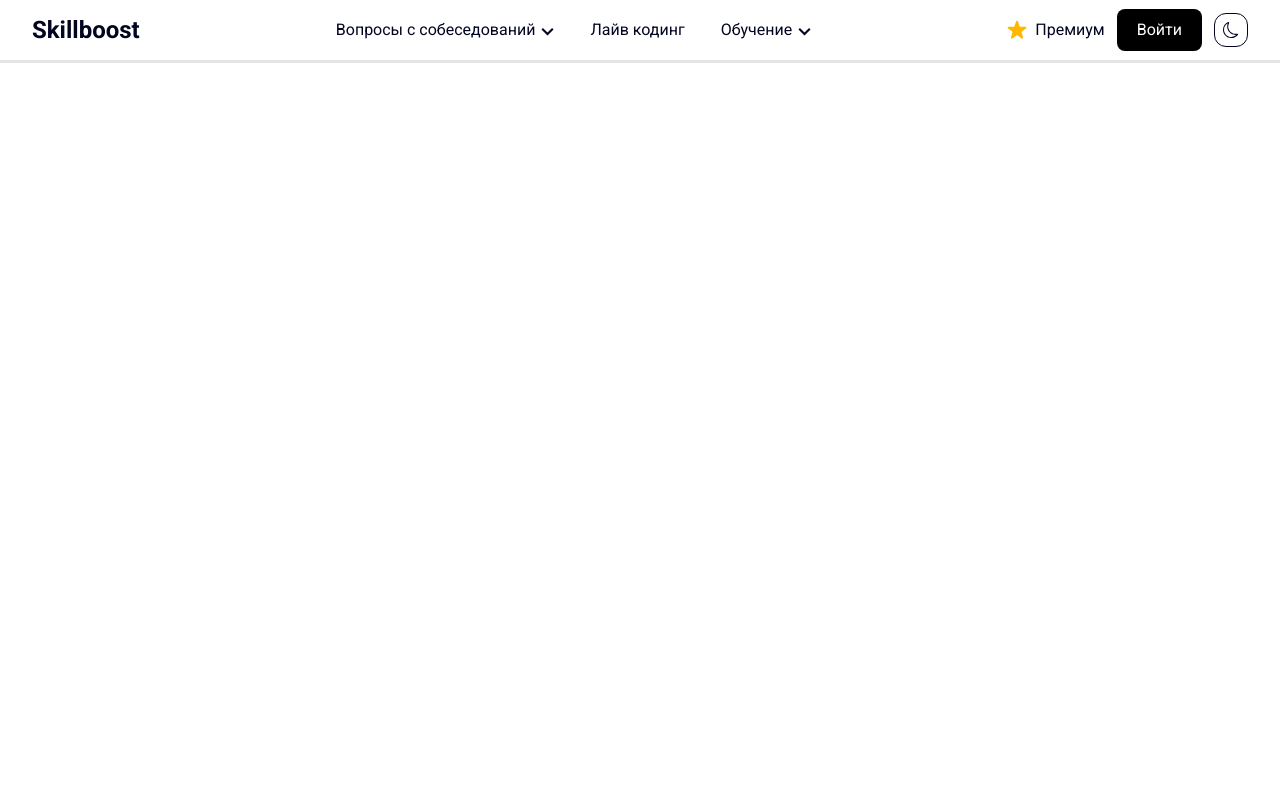
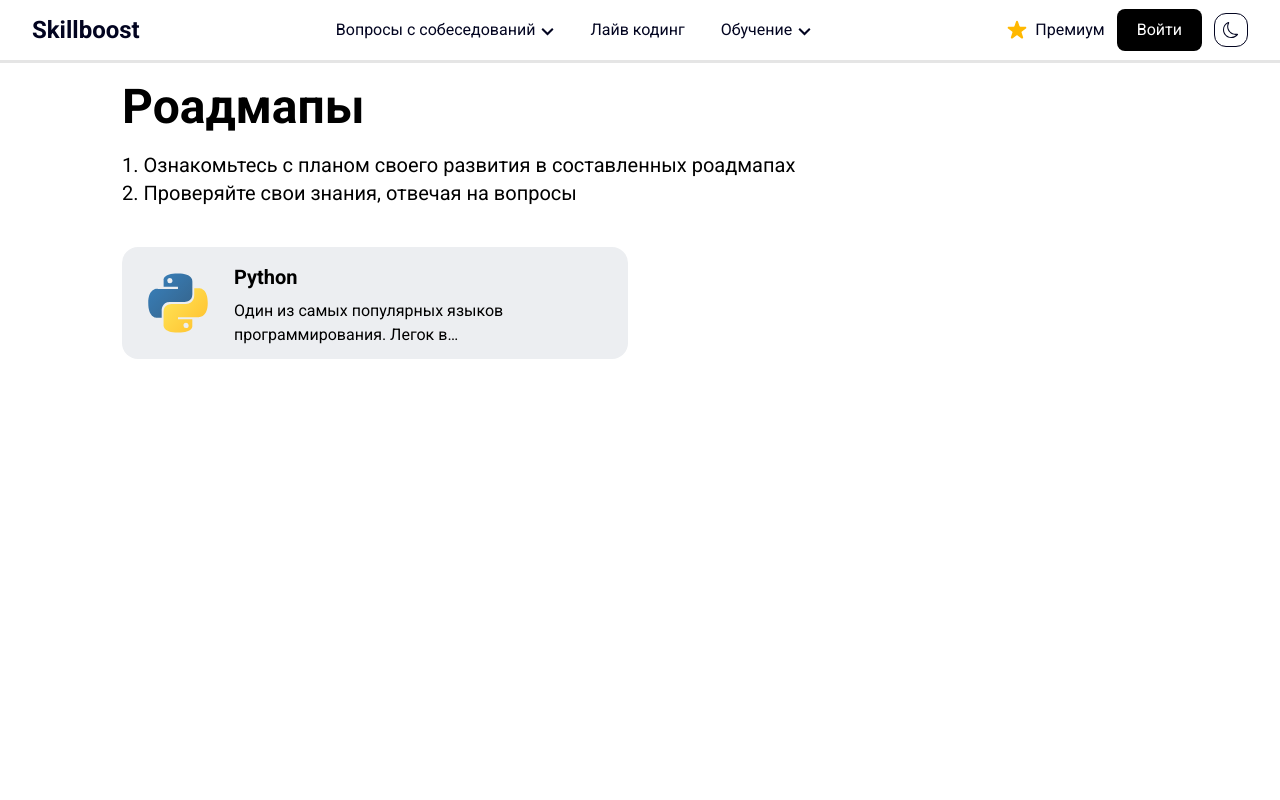
Before and after one commit to akram0vl6/Skillboost, a React (Vite) app in the folder client/: page /roadmaps in a window 1280 px wide. Shown: the top 800 px of the page. Built offline with nearby package versions, Linux system fonts and the light colour scheme; a web font is replaced by a local one.

Commit message:
Roadmaps

```diff
--- a/client/package.json
+++ b/client/package.json
@@ -17,7 +17,8 @@
     "react-dom": "^19.0.0",
     "react-icons": "^5.5.0",
     "react-redux": "^9.2.0",
-    "react-router-dom": "^7.1.5"
+    "react-router-dom": "^7.1.5",
+    "roadmap-builder": "^1.0.5"
   },
   "devDependencies": {
     "@eslint/js": "^9.19.0",
--- a/client/src/components/App.jsx
+++ b/client/src/components/App.jsx
@@ -15,6 +15,8 @@ import Results from "../pages/Results.jsx";
 import QuestionsPage from "../pages/QuestionsPage.jsx";
 import TestTasks from "../pages/TestTasks.jsx";
 import TestTask from "../ui/TestTask.jsx";
+import Roadmaps from "../pages/Roadmaps.jsx";
+import Roadmap from "../ui/Roadmap.jsx";
 
 const App = () => {
 
@@ -39,6 +41,8 @@ const App = () => {
           <Route path="/results" element={<Results />} />
           <Route path="/test-tasks" element={<TestTasks />} />
           <Route path="/test-tasks/:id" element={<TestTask />} />
+          <Route path="/roadmaps" element={<Roadmaps />} />
+          <Route path="/roadmaps/:tech" element={<Roadmap />} />
         </Routes>
       </div>
 
--- a/client/src/data/headerData.js
+++ b/client/src/data/headerData.js
@@ -17,8 +17,8 @@ export  const interview = [
     // { name: "Топы вопросов", path: "/podborki_voprosov" },
   ];
 export  const learning = [
-    // { name: "Роадмапы", path: "/roadmaps" },
-    { name: "Пет-проекты", path: "/projects" },
+    { name: "Роадмапы", path: "/roadmaps" },
+    // { name: "Пет-проекты", path: "/projects" },
     { name: "Тестовые задания", path: "/test-tasks" },
     // { name: "Напарники", path: "/naparniki" },
   ];
--- /dev/null
+++ b/client/src/data/roadmapData.js
@@ -0,0 +1,7 @@
+export const roadmaps = [
+    { id: 1, name: "Python", path: "python", title: "Один из самых популярных языков программирования. Легок в изучении и прост в применении.", img: "./img/tehnalogi/python.svg", roadmap: "../src/assets/img/Python.png" },
+    // { name: "Java", path: "Java", title: " Кроссплатформенный язык программирования для разработки мобильных и веб-приложений", img: "./img/tehnalogi/java.webp"  },
+    // { name: "C#", path: "Csharp", title: "C# — универсальный язык программирования от Microsoft, используемый для разработки приложений, игр и веб-сервисов на платформе .NET", img: "./img/tehnalogi/csharp.svg"  },
+    // { name: "C++", path: "Cpp", title: "Мощный, универсальный язык для высокопроизводительных систем и приложений", img: "./img/tehnalogi/cpp.webp"  },
+    // { name: "Golang", path: "Golang", title: "Быстрый, простой, безопасный язык для серверных приложений и микросервисов", img: "./img/tehnalogi/golang.webp" },
+  ];
--- /dev/null
+++ b/client/src/pages/Roadmaps.jsx
@@ -0,0 +1,62 @@
+import React from 'react'
+import { Link } from 'react-router-dom';
+import { roadmaps } from '../data/roadmapData';
+
+const Roadmaps = () => {
+
+  return (
+    <div>
+        <div className="mb-5">
+            <h1 className="lg:text-5xl text-4xl font-bold mb-5">
+            Роадмапы
+            </h1>
+            <h2 className="text-xl leading-7">
+            1. Ознакомьтесь с планом своего развития в составленных роадмапах
+            </h2>
+            <h2 className="text-xl leading-7">
+            2. Проверяйте свои знания, отвечая на вопросы
+            </h2>
+          </div>
+          <div className="mb-10 mt-10 w-full relative">
+            <div className="grid grid-cols-1 lg:grid-cols-2 gap-6">
+              {roadmaps.map((card) => (
+
+              <Link
+                to={`/roadmaps/${card.path}`}
+                className="group/link duration-150"
+                aria-label={`Перейти на базу вопросов по теме ${card.name}`}
+              >
+                <section className="min-w-[328px] sm:w-full h-[112px] bg-[var(--bg-03)] dark:bg-st-white-T5 rounded-2xl gap-2 p-3 sm:gap-4 sm:px-4 sm:py-4 flex justify-between">
+                  <section className="flex gap-4">
+                    <div className="bg-st-black-10 dark:bg-st-white-T10 w-20 h-20 rounded-[20px] flex justify-center items-center p-1.5">
+                      <img
+                        className="w-full h-full object-contain"
+                        src={`${card.img}`}
+                        alt="Python"
+                      />
+                    </div>
+                    <div className="max-w-[275px] flex-1">
+                      <h3 className="font-bold text-base sm:text-xl mb-2 line-clamp-1">
+                        {card.name}
+                      </h3>
+                      <p className="text-st-gray-65 text-sm sm:text-base dark:text-st-gray-45 group-hover/link:text-st-green-90 transition-colors line-clamp-2">
+                        {card.title}
+                      </p>
+                    </div>
+                  </section>
+
+                </section>
+              </Link>
+              ))}
+
+
+
+            </div>
+
+          </div>
+    </div>
+
+  )
+}
+
+export default Roadmaps
--- /dev/null
+++ b/client/src/ui/Roadmap.jsx
@@ -0,0 +1,60 @@
+import React, { useEffect, useState } from 'react';
+import { useParams } from 'react-router-dom';
+import { roadmaps } from '../data/roadmapData';
+import {Link} from 'react-router-dom'
+
+const Roadmap = () => {
+    const [data, setData] = useState(null);
+    const { tech } = useParams();
+
+    useEffect(() => {
+        const found = roadmaps.find(item => item.path === tech);
+        setData(found || null);
+    }, [tech, roadmaps]);
+
+    useEffect(() => {
+        if (data) {
+            console.log('Данные загружены:', data);
+        } else {
+            console.log('Карта не найдена для:', tech);
+        }
+    }, [data]);
+
+    if (!data) {
+        return <div>Загрузка или карта не найдена...</div>;
+    }
+
+    return (
+        <div className='text-[var(--color-text)]'>
+                      <Link to={"/roadmaps"} className="truncate">
+                <button className="flex items-center gap-1 text-sm text-st-gray-60   cursor-pointer mb-4">
+                    <svg
+                        xmlns="http://www.w3.org/2000/svg"
+                        aria-hidden="true"
+                        role="img"
+                        className="iconify iconify--st-icons"
+                        width="1em"
+                        height="1em"
+                        viewBox="0 0 24 24"
+                        style={{ fontSize: "16px" }}
+                    >
+                        <path
+                            fill="none"
+                            stroke="currentColor"
+                            strokeLinecap="round"
+                            strokeLinejoin="round"
+                            strokeWidth="2"
+                            d="m15 6l-6 6l6 6"
+                        ></path>
+                    </svg>
+                    Вернуться к списку роадмапов
+                </button>
+            </Link>
+            <h1 className="lg:text-5xl text-4xl font-bold mb-5">{data.name}</h1>
+            <p className='text-xl' >{data.title}</p>
+            <img className='bg-black border-2 rounded-2xl my-10' src={data.roadmap} alt={data.name} />
+        </div>
+    );
+};
+
+export default Roadmap;
```
Also changed, not shown: client/src/assets/img/Python.png (added), 1 other file (tests, documents, lock files or other folders).
